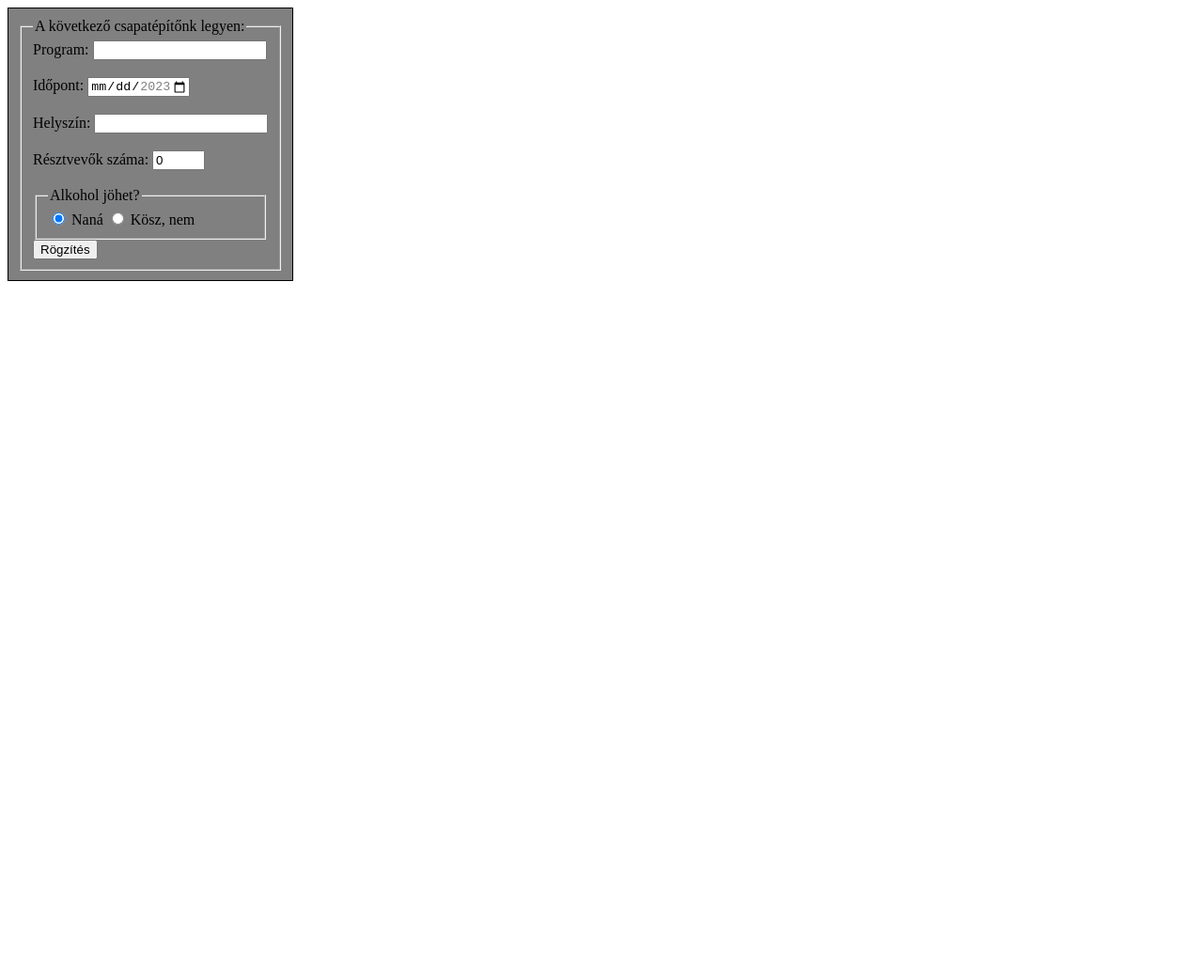
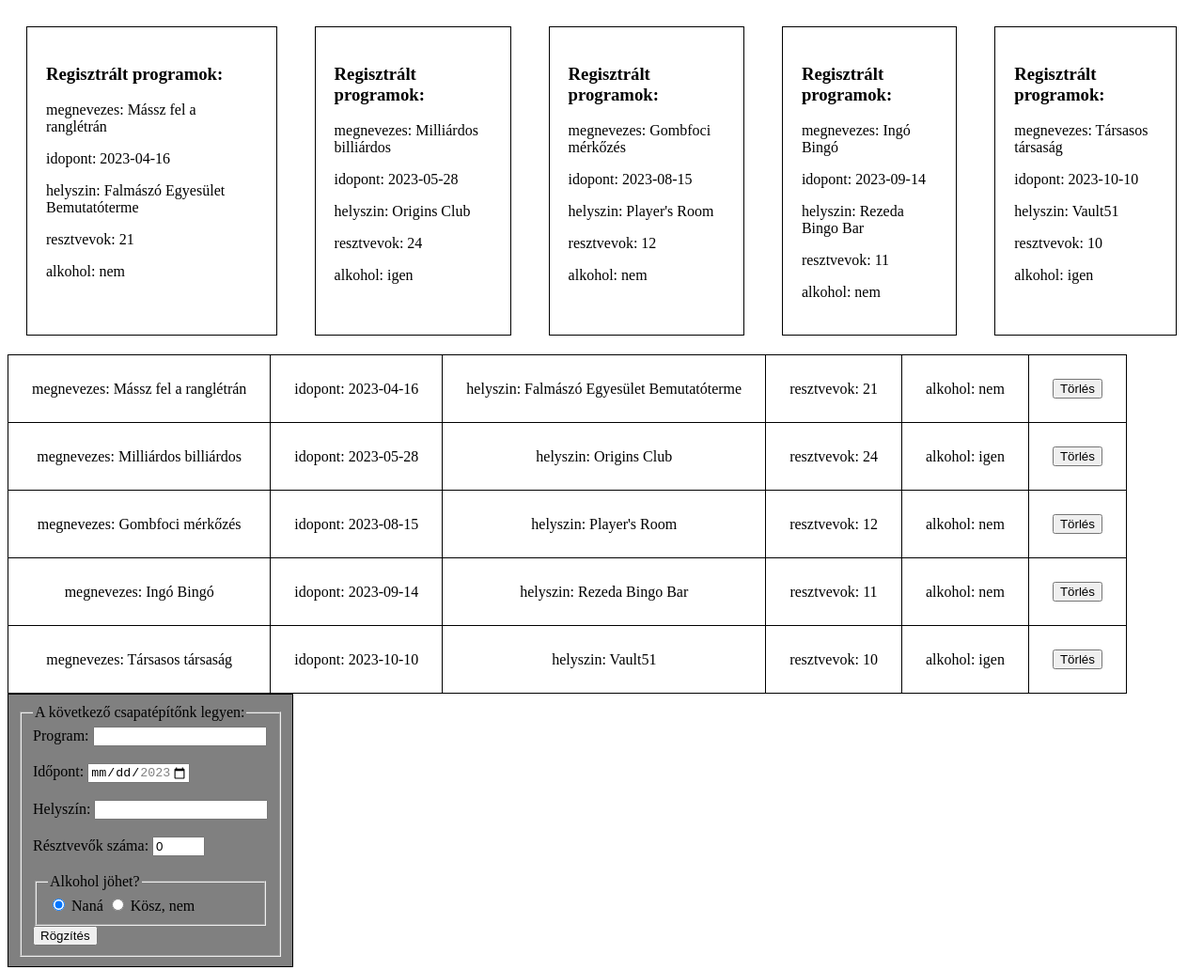
Before and after one commit to oviola01/webshop_csapatep, a plain HTML site: page index.html in a window 1280 px wide. Shown: the whole page at 94% size. Before the commit the page ends 800 px from the top, so only its background shows below. Drawn offline with nearby package versions, Linux system fonts and the light colour scheme.

Commit message:
javítás órán

```diff
--- a/adat.js
+++ b/adat.js
@@ -1,29 +1,29 @@
 export const PROGRAMLISTA = [
     {
       megnevezes: "Gombfoci mérkőzés",
-      idopont: 2023-08-15,
+      idopont: "2023-08-15",
       helyszin: "Player's Room",
       resztvevok: 12,
       alkohol: "nem",
     },
     {
       megnevezes: "Milliárdos billiárdos",
-      idopont: 2023-05-28,
+      idopont: "2023-05-28",
       helyszin: "Origins Club",
       resztvevok: 24,
       alkohol: "igen",
     },
-    { megnevezes: "Ingó Bingó", idopont: 2023-09-14, helyszin: "Rezeda Bingo Bar", resztvevok: 11, alkohol: "nem",},
+    { megnevezes: "Ingó Bingó", idopont: "2023-09-14", helyszin: "Rezeda Bingo Bar", resztvevok: 11, alkohol: "nem",},
     {
       megnevezes: "Mássz fel a ranglétrán",
-      idopont: 2023-04-16,
+      idopont: "2023-04-16",
       helyszin: "Falmászó Egyesület Bemutatóterme",
       resztvevok: 21,
       alkohol: "nem",
     },
     {
       megnevezes: "Társasos társaság",
-      idopont: 2023-10-10,
+      idopont: "2023-10-10",
       helyszin: "Vault51",
       resztvevok: 10,
       alkohol: "igen",
--- a/adatkezeles.js
+++ b/adatkezeles.js
@@ -1,35 +1,39 @@
 export function osszeallit(lista) {
-    let txt = "";
-    txt += `<div class = "container">`;
+    let content = "";
+    content += `<div class = "container">`;
     for (let index = 0; index < lista.length; index++) {
-      for (const key in lista) {
-        lista[key];
+      //konzolra:
+      for (const ghjghjg in lista[index]) {
+       console.log("kulcs",ghjghjg);
+       //console.log(lista[index]);
+       console.log("érték",lista[index][ghjghjg]);
+
       }
-      for (const kutya of lista) {
+     //html-be:
+      content += `<div class= "kartya">`;
+      content += `<h3>Regisztrált programok:</h3>`;
+      for (const kulcs in lista[index]) {
+        content += `<p>${kulcs}: ${lista[index][kulcs]}</p>`;
       }
-      txt += `<div class= "kartya">`;
-      txt += `<h3>Regisztrált programok:</h3>`;
-      for (const kulcs in lista[index]) {
-        txt += `<p>${kulcs}: ${lista[index][kulcs]}</p>`;
-      }
-      txt += `</div>`;
+      content += `</div>`;
     }
-    txt += `</div>`;
-   return txt;
+    content += `</div>`;
+   return content;
 }
 
 export function osszeallit2(lista) {
-    let txt2 = "";
-    txt2 += `<div class = "container">`;
-    txt2 += `<table>`;
+    let content2 = "";
+    content2 += `<div class = "container">`;
+    content2 += `<table>`;
+    //+fejléc
     for (let index = 0; index < lista.length; index++) {
-        txt2 += `<tr>`;
+        content2 += `<tr>`;
         for (const kulcs in lista[index]) {
-            txt2 += `<td>${kulcs}: ${lista[index][kulcs]}</td>`;
+            content2 += `<td>${kulcs}: ${lista[index][kulcs]}</td>`;
         }
-        txt2 += `</tr>`;
+        content2 += `</tr>`;
     }
-    txt2 += `</table>`;
-    txt2 += `</div>`;
-    return txt2;
+    content2 += `</table>`;
+    content2 += `</div>`;
+    return content2;
 }
--- a/index.html
+++ b/index.html
@@ -6,7 +6,7 @@
     <meta name="viewport" content="width=device-width, initial-scale=1.0" />
     <meta name="keywords" content="csapatépítő, team, happy, productivity, morals">
     <meta name="author" content="Olajos Viola">
-    <script src="https://code.jquery.com/jquery-3.6.4.min.js" integrity="sha256-oP6HI9z1XaZNBrJURtCoUT5SUnxFr8s3BzRl+cbzUq8=" crossorigin="anonymous"></script>
+    <script src="https://code.jquery.com/jquery-3.6.4.min.js"></script>
     <script src="main.js" type="module"></script>
     <link rel="stylesheet" href="style.css" />
     <title>Happy Team - Csapatépítésben elsők</title>
--- a/main.js
+++ b/main.js
@@ -25,14 +25,9 @@
 
   function torlesGomb() {
     const TR = $("tr");
-
+    TR.append("<td><button>Törlés</button></td>");
     for (let index = 0; index < PROGRAMLISTA.length; index++) {
-      const TD = $("td");
-      const TORLES = $("button");
-      TORLES.innerText = "Törlés";
-      TR[index].appendChild(TD);
-      TD.appendChild(TORLES);
-      TORLES.on("click", function () {
+      $("button").eq(index).on("click", function () {
         torlesFunkcio(index);
       });
     }
@@ -55,11 +50,11 @@
 
       if ($("#presztv").value < 5) {
           kuldheto = false;
-          $("#adathiba").html(hibauzenet);
+          $("#adathiba").append(hibauzenet);
       } else {
           Program.resztvevok = $("#presztv").value;
           kuldheto = true;
-          $("#adathiba").html("");
+          $("#adathiba").append("");
       }
 
       if ($("#ivos").checked) {
--- a/rendezesSzures.js
+++ b/rendezesSzures.js
@@ -36,4 +36,6 @@
  *
  */
 
-export function szuresBarmiSzerint(lista, feltetel)
+export function szuresBarmiSzerint(lista, feltetel){
+
+}
```
